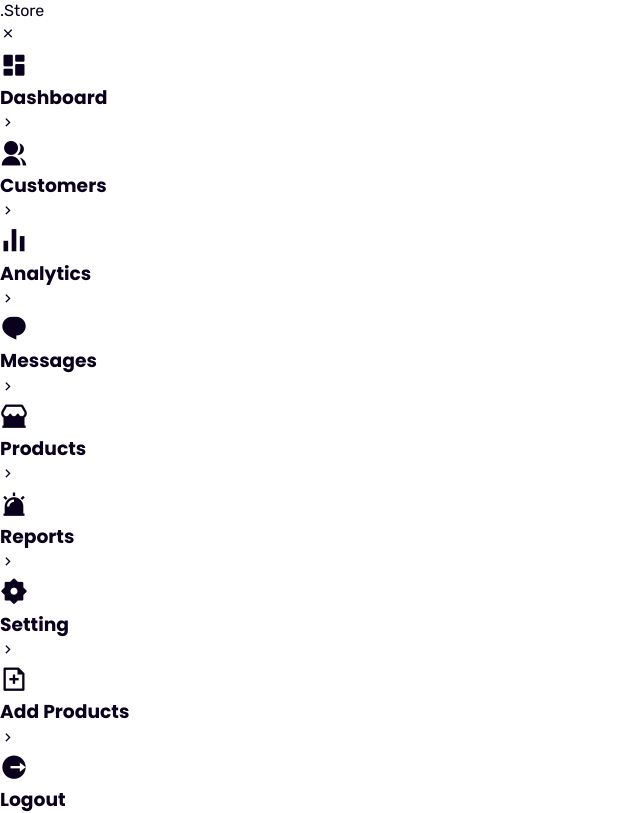
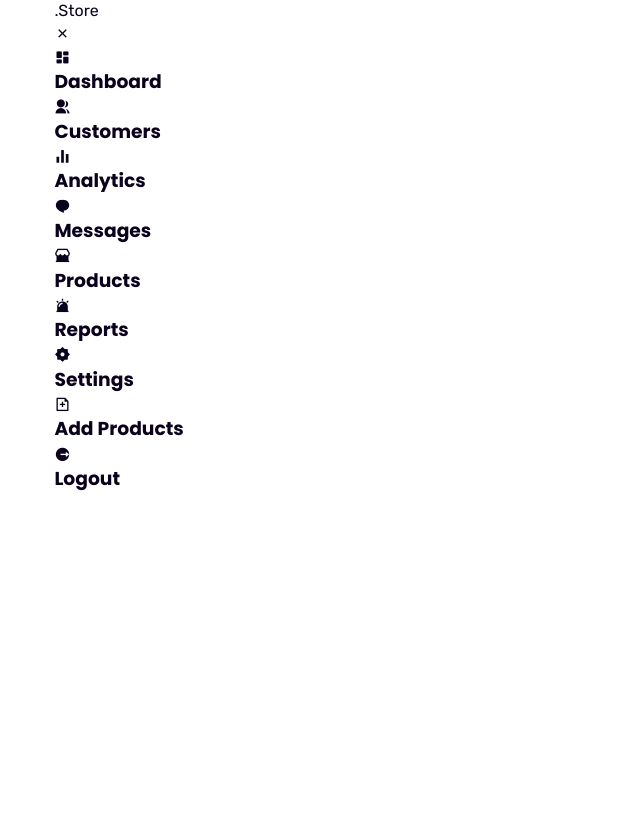
Before and after one commit to Irfan2202/Dashboard, a plain HTML site: page index.html in a window 1280 px wide. Shown: the whole page, without its empty margins (0-640 px from the left). Drawn offline with nearby package versions, Linux system fonts and the light colour scheme.

Commit message:
fixed sidebar

```diff
--- a/index.html
+++ b/index.html
@@ -11,99 +11,58 @@
     />
   </head>
   <body>
-    <div class="page">
-      <section id="sidebar">
+    <div class="container">
+      <aside>
+        <div class="top">
           <div class="logo">
             <a href=""><span class="circle"></span>.Store</a>
           </div>
-        <div>
+          <div class="close">
             <i class="ri-close-line"></i>
           </div>
-        <div class="">
-          <ul class="">
-            <li>
+        </div>
+
+        <div class="sidebar">
+          <nav>
             <a href="">
-                <div class="icon-large">
               <i class="ri-dashboard-fill"></i>
-                </div>
               <h3>Dashboard</h3>
-                <div class="icon-small i ri-arrow-right-s-line"></div>
             </a>
-            </li>
-            <li>
             <a href="">
-                <div class="icon-large">
               <i class="ri-group-fill"></i>
-                </div>
               <h3>Customers</h3>
-                <div class="icon-small i ri-arrow-right-s-line"></div>
             </a>
-            </li>
-            <li>
             <a href="">
-                <div class="icon-large">
               <i class="ri-bar-chart-fill"></i>
-                </div>
               <h3>Analytics</h3>
-                <div class="icon-small i ri-arrow-right-s-line"></div>
             </a>
-            </li>
-            <li>
             <a href="">
-                <div class="icon-large">
               <i class="ri-chat-1-fill"></i>
-                </div>
               <h3>Messages</h3>
-                <div class="icon-small i ri-arrow-right-s-line"></div>
             </a>
-            </li>
-            <li>
             <a href="">
-                <div class="icon-large">
               <i class="ri-store-2-fill"></i>
-                </div>
               <h3>Products</h3>
-                <div class="icon-small i ri-arrow-right-s-line"></div>
             </a>
-            </li>
-            <li>
             <a href="">
-                <div class="icon-large">
               <i class="ri-alarm-warning-fill"></i>
-                </div>
               <h3>Reports</h3>
-                <div class="icon-small i ri-arrow-right-s-line"></div>
             </a>
-            </li>
-            <li>
             <a href="">
-                <div class="icon-large">
               <i class="ri-settings-2-fill"></i>
-                </div>
-                <h3>Setting</h3>
-                <div class="icon-small i ri-arrow-right-s-line"></div>
+              <h3>Settings</h3>
             </a>
-            </li>
-            <li>
             <a href="">
-                <div class="icon-large">
               <i class="ri-file-add-line"></i>
-                </div>
               <h3>Add Products</h3>
-                <div class="icon-small i ri-arrow-right-s-line"></div>
             </a>
-            </li>
-            <li>
             <a href="">
-                <div class="icon-large">
               <i class="ri-logout-circle-r-fill"></i>
-                </div>
               <h3>Logout</h3>
             </a>
-            </li>
-          </ul>
+          </nav>
         </div>
-      </section>
+      </aside>
     </div>
   </body>
 </html>
```
Lines whose indentation alone changed are shown as unchanged.
